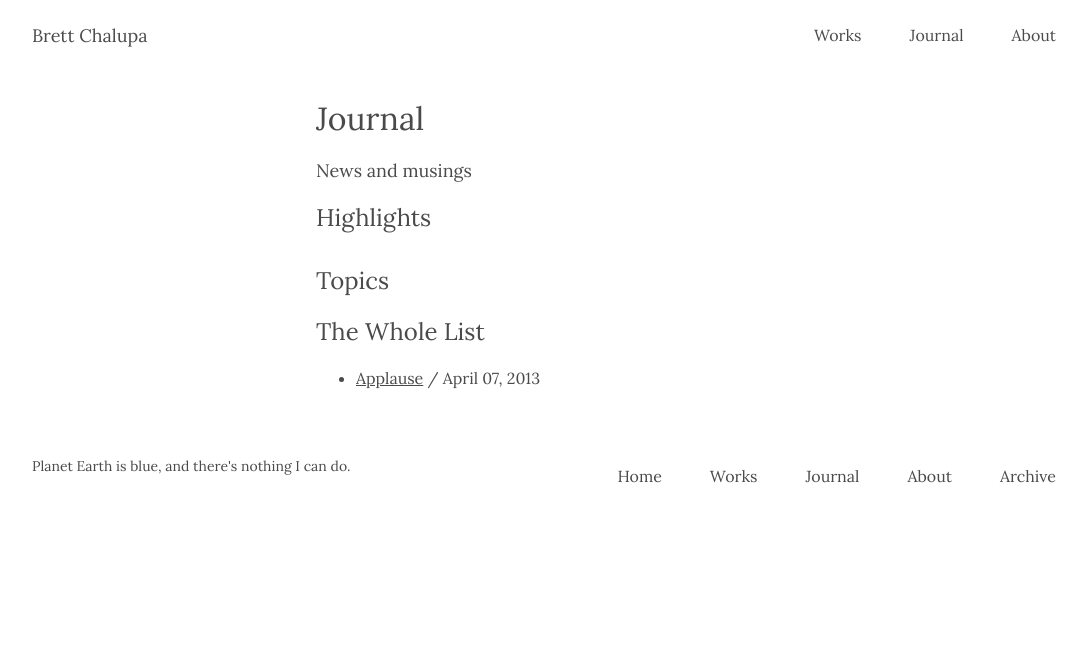
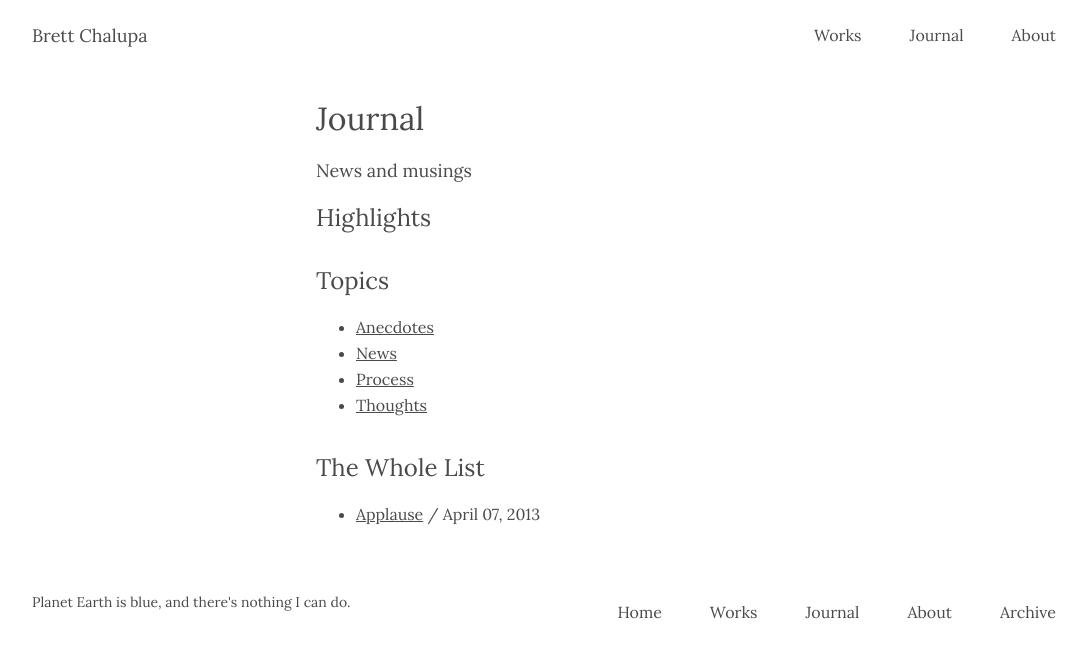
Before and after one commit to brettchalupa/brettchalupa.github.io, a Jekyll site: the page built from journal.html, in a window 1280 px wide. Shown: the top 658 px of the page, without its empty margins (96-1183 px from the left). Built offline with Jekyll 4.4.1, drawn with Linux system fonts in a browser that asks for light colours; a script that is not in the unit is left out.

Commit message:
Add topics to Journal page
This makes it so that the topics that I think will be present are listed
out, but it may change. This is mostly to have content on the page to
view.

```diff
--- a/journal.html
+++ b/journal.html
@@ -12,7 +12,7 @@ layout: default
 
   <h2>Highlights</h2>
 
-  <ul class="posts">
+  <ul class='posts-list'>
     {% for post in site.tags.featured %}
       <li>
         <a href="{{ post.url }}">{{ post.title }}</a> / <span class="date">{{ post.date | date: "%B %d, %Y" }}</span>
@@ -22,9 +22,27 @@ layout: default
 
   <h2>Topics</h2>
 
+  <ul class='topics-list'>
+    <li>
+      <a href='/anecdotes'>Anecdotes</a>
+    </li>
+
+    <li>
+      <a href='/news'>News</a>
+    </li>
+
+    <li>
+      <a href='/process'>Process</a>
+    </li>
+
+    <li>
+      <a href='/thoughts'>Thoughts</a>
+    </li>
+  </ul>
+
   <h2>The Whole List</h2>
 
-  <ul class="posts">
+  <ul class='posts-list'>
     {% for post in site.posts %}
       {% unless post.tags contains 'archived' %}
         <li>
```
